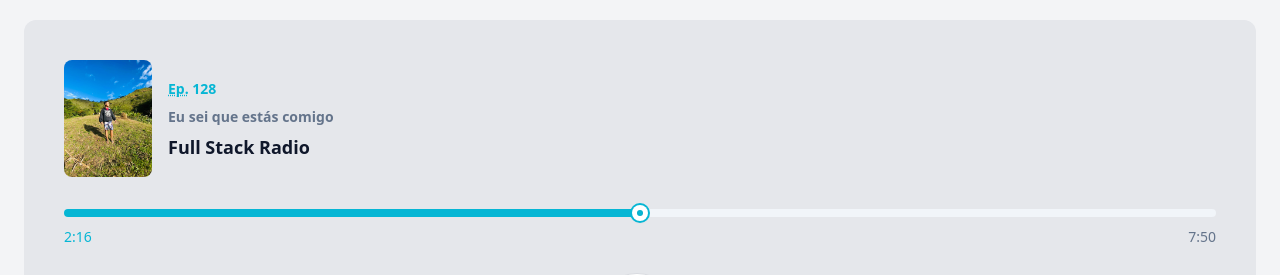
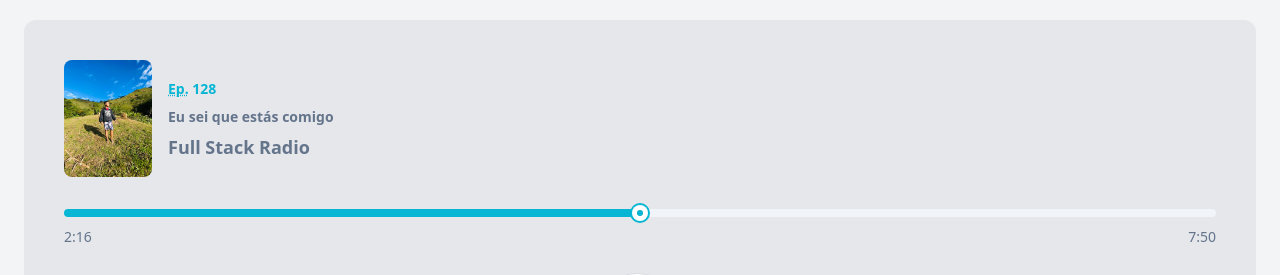
Before and after one commit to SobrinhoSergio/SergioDev2.0, a React (Create React App) app: page / in a window 1280 px wide. Shown: the part 900-1175 px from the top of the page. Built offline with nearby package versions, Linux system fonts and the light colour scheme; the HTML template or start-up script is replaced by a standard one.

Commit message:
Atualizando proj

```diff
--- a/src/components/PodcastPlayer.js
+++ b/src/components/PodcastPlayer.js
@@ -19,10 +19,10 @@ const PodcastPlayer = ({darkMode}) => {
           <p className="text-cyan-500 dark:text-cyan-400 text-sm leading-6">
             <abbr title="Episode">Ep.</abbr> 128
           </p>
-          <h2 className="text-slate-500 dark:text-slate-400 text-sm leading-6 truncate">
+          <h2 className="text-slate-500 text-sm leading-6 truncate">
             Eu sei que estás comigo
           </h2>
-          <p className="text-slate-900 dark:text-slate-50 text-lg">
+          <p className="text-slate-500 text-lg">
             Full Stack Radio
           </p>
         </div>
@@ -37,8 +37,8 @@ const PodcastPlayer = ({darkMode}) => {
           </div>
         </div>
         <div className="flex justify-between text-sm leading-6 font-medium tabular-nums">
-          <div className="text-cyan-500 dark:text-slate-100">2:16</div>
-          <div className="text-slate-500 dark:text-slate-400">7:50</div>
+          <div className="text-slate-500 ">2:16</div>
+          <div className="text-slate-500">7:50</div>
         </div>
       </div>
     </div>
--- a/src/components/Tecnologias.js
+++ b/src/components/Tecnologias.js
@@ -66,6 +66,11 @@ const technologies = [
     image: require('../images/bd.png'),
     alt: 'Banco de Dados',
   },
+  {
+    name: 'Java',
+    image: require('../images/java.png'),
+    alt: 'Java',
+  },
 ];
 
 const Tecnologias = () => {
```
Also changed, not shown: src/images/java.png (added).
